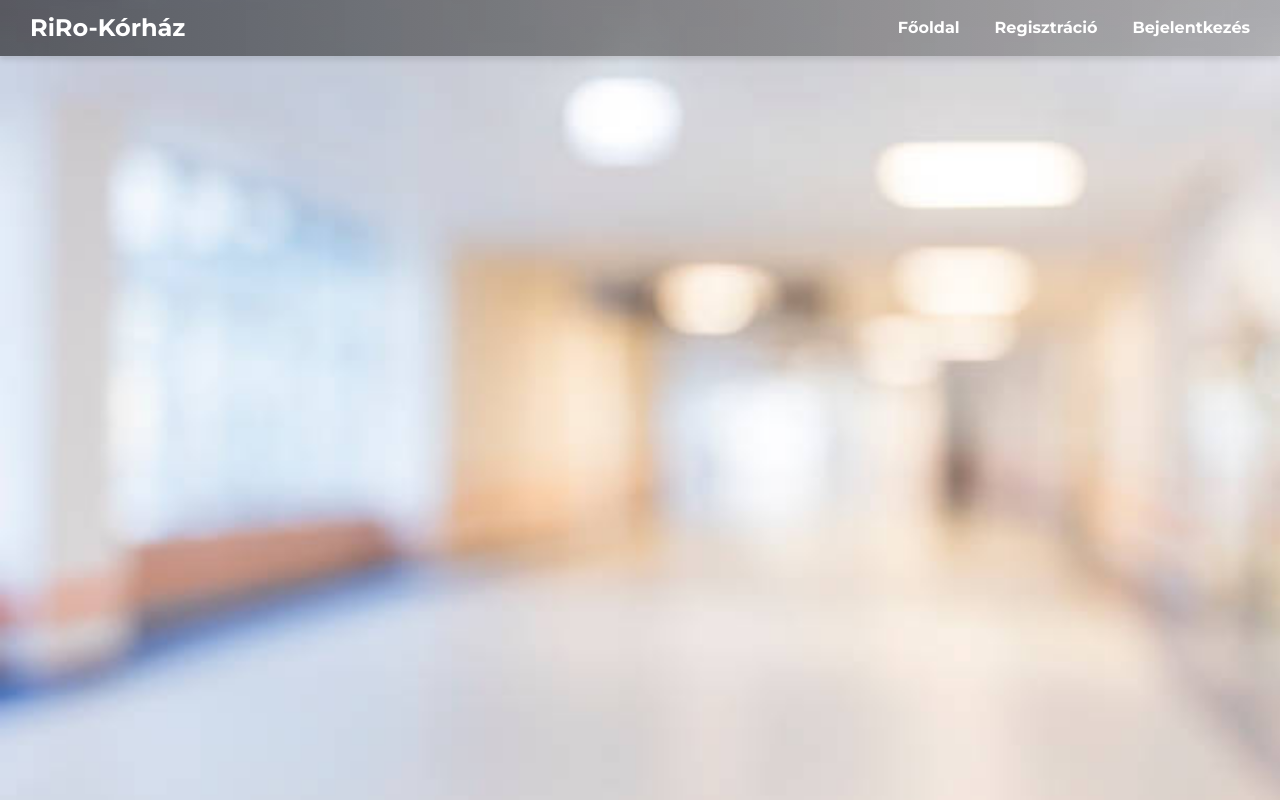
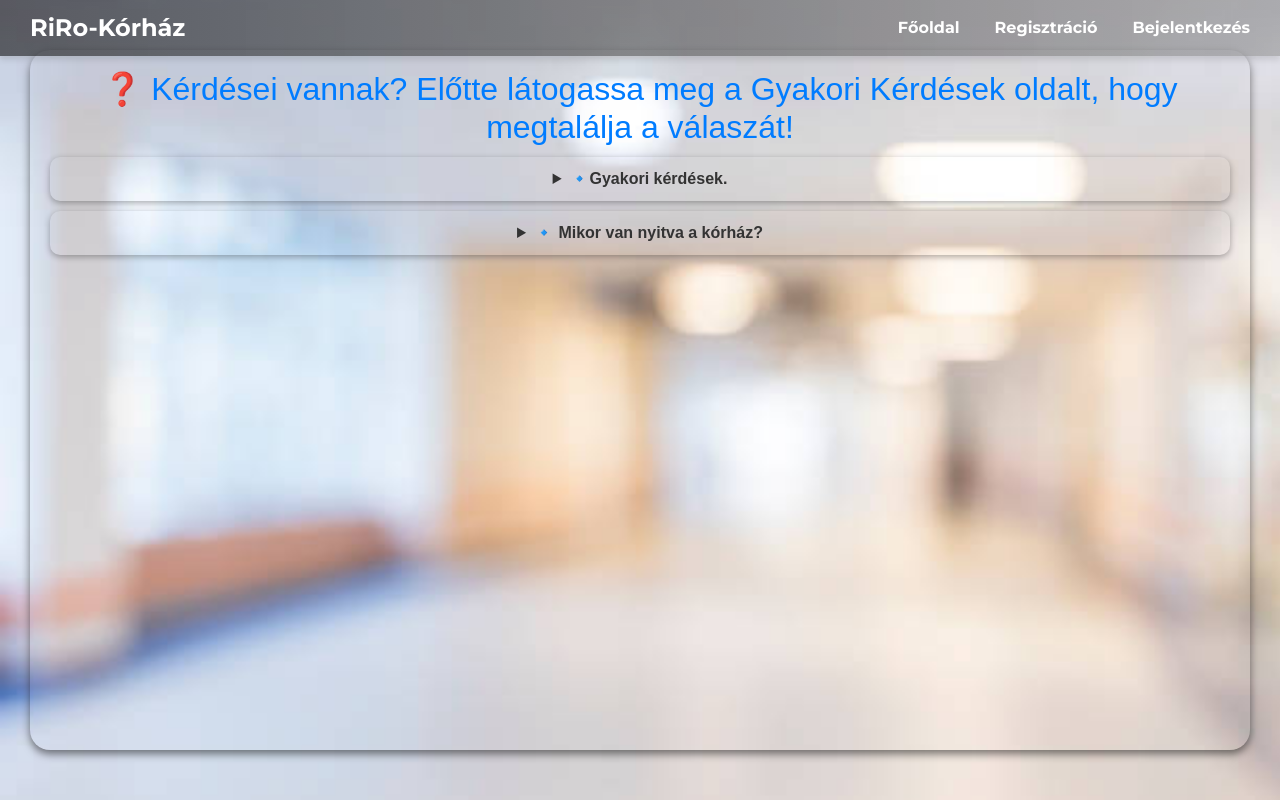
Before and after one commit to venti69/RiRo, a React (Vite) app in the folder client/: page /gyik in a window 1280 px wide. Built offline with nearby package versions, Linux system fonts and the light colour scheme.

Commit message:
RicsiTeJossz

```diff
--- a/client/src/App.jsx
+++ b/client/src/App.jsx
@@ -12,6 +12,7 @@ import Adatok from './pages/Adatok/Adatok';
 import Egeszseg from './pages/Egeszseg/Egeszseg';
 import Vizsgalat from './pages/Vizsgalat/Vizsgalat';
 import Diabetologia from './pages/Diabetologia/Diabetologia';
+import Gyik from './pages/Gyik/Gyik';
 
 function App() {
     return (
@@ -62,6 +63,8 @@ function App() {
                 path='/diabetologia'
                 element={<Diabetologia/>}
                 />
+                <Route path='/gyik'
+                element={<Gyik/>}/>
             </Routes>
         </BrowserRouter>
     );
--- /dev/null
+++ b/client/src/pages/Gyik/Gyik.jsx
@@ -0,0 +1,27 @@
+import React from 'react';
+import { Link } from 'react-router-dom';
+import { MapContainer, TileLayer, Marker, Popup } from 'react-leaflet';
+import 'leaflet/dist/leaflet.css';
+import '../../css/Info.css';
+
+const Info = () => {
+  const hospitalPosition = [46.259277, 20.155028];
+
+  return (
+    <div className="info-container">
+        <div className="gyik-section">
+          <h2>❓ Kérdései vannak? Előtte látogassa meg a Gyakori Kérdések oldalt, hogy megtalálja a válaszát!</h2>
+          <details>
+            <summary>🔹Gyakori kérdések.</summary>
+            {/* <p>Időpontot foglalhat online a weboldalon keresztül, telefonon vagy személyesen a recepción.</p> */}
+          </details>
+          <details>
+            <summary>🔹 Mikor van nyitva a kórház?</summary>
+            <p>A sürgősségi osztály 0-24 órában elérhető, a szakrendelések időpontjai pedig a weboldalon találhatók.</p>
+          </details>
+        </div>
+    </div>
+  );
+};
+
+export default Info;
--- a/client/src/pages/Info/Info.jsx
+++ b/client/src/pages/Info/Info.jsx
@@ -36,15 +36,12 @@ const Info = () => {
         </div>
 
         <div className="gyik-section">
-          <h2>❓ Gyakran Ismételt Kérdések (GYIK)</h2>
-          <details>
-            <summary>🔹 Hogyan foglalhatok időpontot?</summary>
-            <p>Időpontot foglalhat online a weboldalon keresztül, telefonon vagy személyesen a recepción.</p>
-          </details>
-          <details>
-            <summary>🔹 Mikor van nyitva a kórház?</summary>
-            <p>A sürgősségi osztály 0-24 órában elérhető, a szakrendelések időpontjai pedig a weboldalon találhatók.</p>
-          </details>
+          <h2>❓ Kérdései vannak? Előtte látogassa meg a Gyakori Kérdések oldalt, hogy megtalálja a válaszát!</h2>
+          <Link to="/gyik"><details>
+            <summary>🔹Gyakori kérdések.</summary>
+            {/* <p>Időpontot foglalhat online a weboldalon keresztül, telefonon vagy személyesen a recepción.</p> */}
+          </details></Link>
+
         </div>
       </div>
 
```
